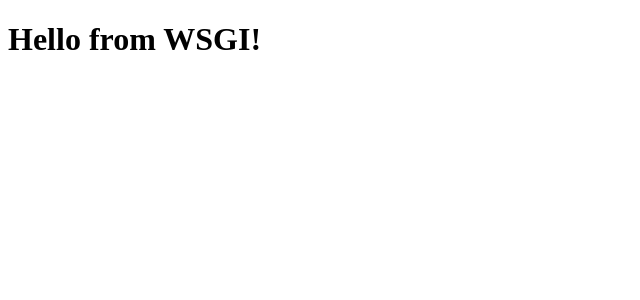
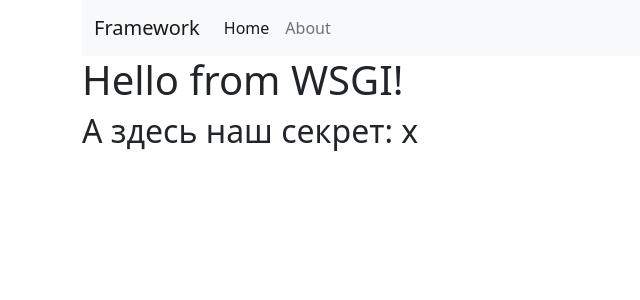
Before and after one commit to AndreyKrivochenko/----------------------------------------Python, a Python web app: template templates/index.html in a window 1280 px wide. Shown: the top 300 px of the page, without its empty margins (0-640 px from the left). Run offline with Jinja, Linux system fonts and the light colour scheme; the template is opened without the code that fills it: most values are stand-ins (such as "Sample title", 1, 10 or a date in 2020).

Commit message:
Добавил в шаблоны меню

```diff
--- a/page_controllers.py
+++ b/page_controllers.py
@@ -6,7 +6,7 @@ class Template:
     context = {}
 
     def __call__(self, request):
-        return '200 OK', bytes(render(self.template, object_list=request, context=self.context), encoding='utf-8')
+        return '200 OK', bytes(render(self.template, secret=request['secret'], context=self.context), encoding='utf-8')
 
 
 class IndexPage(Template):
--- a/templates/index.html
+++ b/templates/index.html
@@ -4,9 +4,32 @@
     <meta charset="UTF-8">
     <meta http-equiv="X-UA-Compatible" content="IE=edge">
     <meta name="viewport" content="width=device-width, initial-scale=1.0">
+    <link href="https://cdn.jsdelivr.net/npm/bootstrap@5.1.3/dist/css/bootstrap.min.css" rel="stylesheet" integrity="sha384-1BmE4kWBq78iYhFldvKuhfTAU6auU8tT94WrHftjDbrCEXSU1oBoqyl2QvZ6jIW3" crossorigin="anonymous">
     <title>{{ context.title }}</title>
 </head>
 <body>
-    <h1>Hello from WSGI!</h1>
+    <div class="container">
+        <nav class="navbar navbar-expand-lg navbar-light bg-light">
+            <div class="container-fluid">
+              <a class="navbar-brand" href="/">Framework</a>
+              <button class="navbar-toggler" type="button" data-bs-toggle="collapse" data-bs-target="#navbarNav" aria-controls="navbarNav" aria-expanded="false" aria-label="Toggle navigation">
+                <span class="navbar-toggler-icon"></span>
+              </button>
+              <div class="collapse navbar-collapse" id="navbarNav">
+                <ul class="navbar-nav">
+                  <li class="nav-item">
+                    <a class="nav-link active" aria-current="page" href="/">Home</a>
+                  </li>
+                  <li class="nav-item">
+                    <a class="nav-link" href="/about">About</a>
+                  </li>
+                </ul>
+              </div>
+            </div>
+          </nav>
+            <h1>Hello from WSGI!</h1>
+            <h2>А здесь наш секрет: {{ secret }}</h2>
+    </div>
+    <script src="https://cdn.jsdelivr.net/npm/bootstrap@5.1.3/dist/js/bootstrap.bundle.min.js" integrity="sha384-ka7Sk0Gln4gmtz2MlQnikT1wXgYsOg+OMhuP+IlRH9sENBO0LRn5q+8nbTov4+1p" crossorigin="anonymous"></script>
 </body>
 </html>
--- a/wsgi.py
+++ b/wsgi.py
@@ -10,6 +10,8 @@ class Application:
 
     def __call__(self, environ, start_response):
         path = environ['PATH_INFO']
+        if len(path) > 1 and path[-1] == '/':
+            path = path[:-1]
         if path in self.routes:
             controller = self.routes[path]
         else:
```
Also changed, not shown: templates/about.html (+25 -1 lines).
